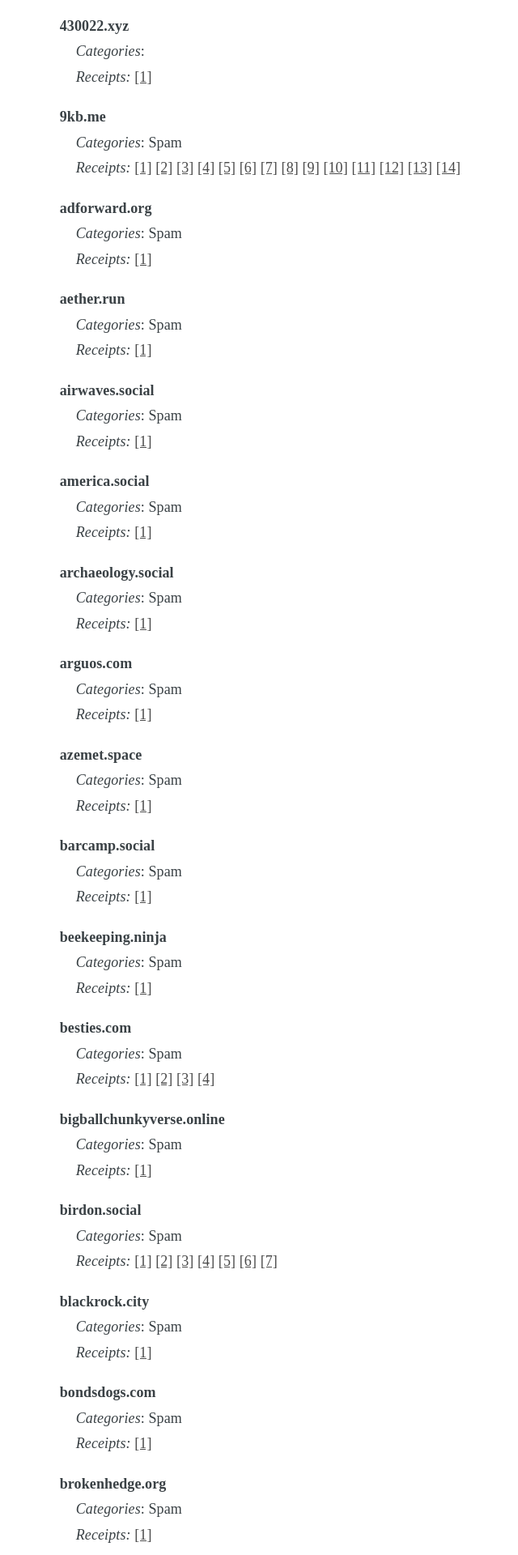
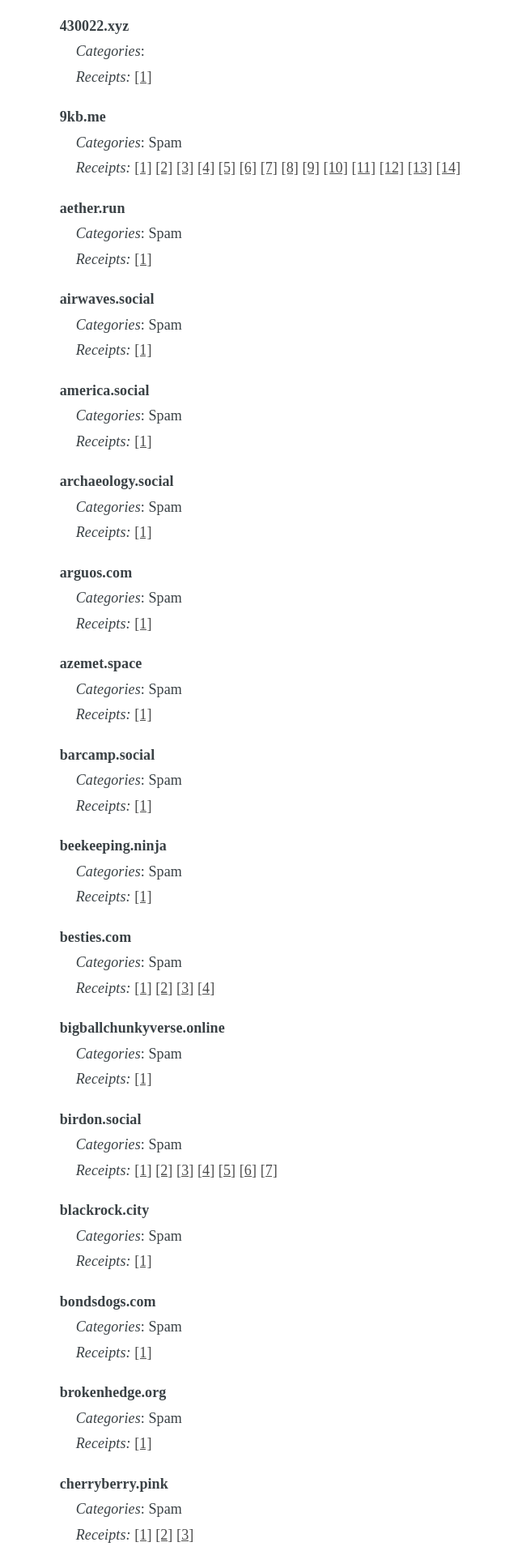
Before and after one commit to chaossocial/meta, a Jekyll site: the page built from federation.md, in a window 1280 px wide. Shown: the part 974-2894 px from the top of the page at 81% size, without its empty margins (356-996 px from the left). Built offline with Jekyll 4.4.1, drawn with Linux system fonts in a browser that asks for light colours; some of the changed text lies outside the part shown.

Commit message:
Unlimit adforward.org

```diff
--- a/_data/limited_instances.json
+++ b/_data/limited_instances.json
@@ -28,17 +28,6 @@
       "https://9kb.me/@mkpvpgj0ux",
       "https://9kb.me/@xj3di7nqq3",
       "https://9kb.me/@yitqigc4b0"
-    ],
-    "comment_en": "",
-    "comment_de": ""
-  },
-  {
-    "instance": "adforward.org",
-    "tags": [
-      "SPAM"
-    ],
-    "receipts": [
-      "https://adforward.org/@buihgcvoj6"
     ],
     "comment_en": "",
     "comment_de": ""
```
